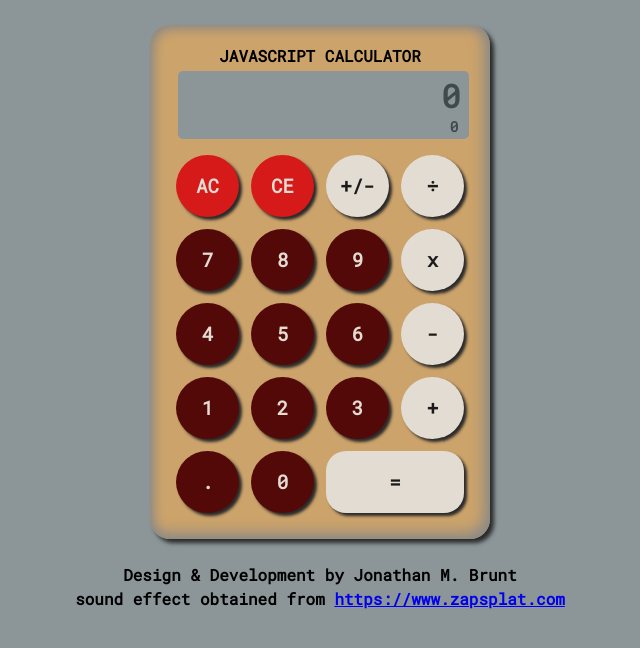
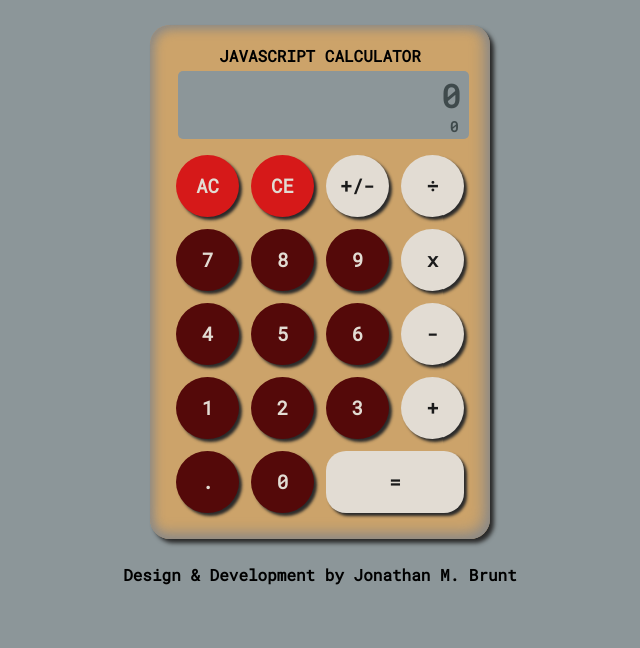
Before and after one commit to jonbrunt/Javascript-Calculator, a plain HTML site: page index.html in a window 1280 px wide. Shown: the whole page, without its empty margins (320-960 px from the left). Drawn offline with Linux system fonts and the light colour scheme.

Commit message:
REMOVE SOUND CREDIT
- in index.html:
- comment out line 40 to remove sound credit
- remove due to sound removal from button click

```diff
--- a/index.html
+++ b/index.html
@@ -46,7 +46,7 @@
 </div>
 
 <p>Design &amp; Development by Jonathan M. Brunt</p>
-<p class ='credit'>sound effect obtained from <a href='https://www.zapsplat.com' target='_blank'>https://www.zapsplat.com</a></p>
+<!-- <p class ='credit'>sound effect obtained from <a href='https://www.zapsplat.com' target='_blank'>https://www.zapsplat.com</a></p> -->
 
 <script type='text/javascript' src='https://cdnjs.cloudflare.com/ajax/libs/mathjs/3.16.4/math.min.js'></script>
 <script type="text/javascript" src="Assets/JS/Calculator.js"></script>
```
